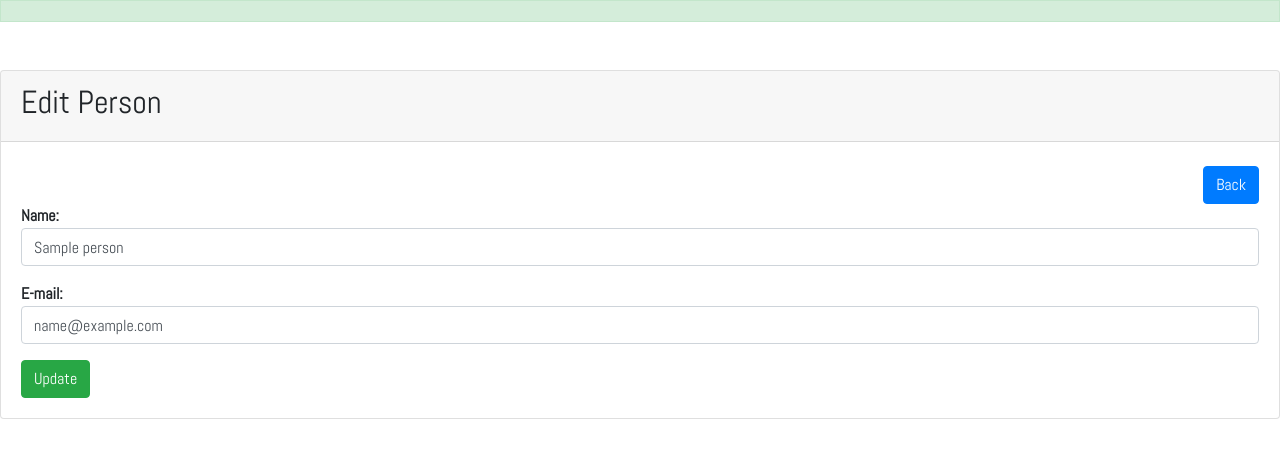
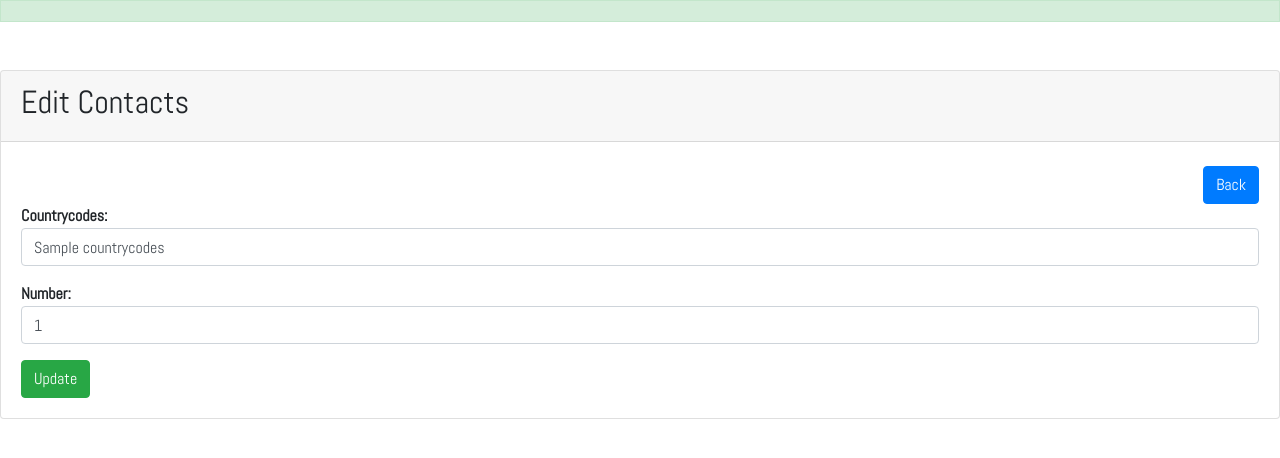
Before and after one commit to abelisio/recruitment, a Laravel app: template resources/views/contacts_edit.blade.php in a window 1280 px wide. Shown: the part 56-514 px from the top of the page. Run offline with Laravel 8, Linux system fonts and the light colour scheme; the template is opened without the code that fills it: most values are stand-ins (such as "Sample title", 1, 10 or a date in 2020).

Commit message:
4 commit

```diff
--- a/app/Http/Controllers/ContactController.php
+++ b/app/Http/Controllers/ContactController.php
@@ -49,7 +49,7 @@ class ContactController extends Controller
      */
     public function show(contact $contact)
     {
-        return view('contacts_show', [' 89'=>$contact]);
+        return view('contacts_show', ['contact'=>$contact]);
     }
 
     /**
@@ -59,7 +59,7 @@ class ContactController extends Controller
     {
         $contact = Contact::findOrFail($id);
 
-        return view('contact_edit', ['contact'=>$contact]);
+        return view('contacts_edit', ['contact'=>$contact]);
     }
 
     /**
@@ -74,7 +74,7 @@ class ContactController extends Controller
 
         $contact->update($request->all());
 
-        return redirect()->route('contact.index')
+        return redirect()->route('contacts.index')
                         ->with('success','User updated successfully');
     }
 
--- a/resources/views/contacts_edit.blade.php
+++ b/resources/views/contacts_edit.blade.php
@@ -10,37 +10,36 @@
 
 <div class="card mt-5">
     <div class="card-header">
-        <h2>Edit Person</h2>
+        <h2>Edit Contacts</h2>
     </div>
     <div class="card-body">
         <div class="row">
             <div class="col-lg-12 mt-1 mr-1">
                 <div class="float-right">
-                    <a class="btn btn-primary" href="{{ route('persons.index') }}"> Back</a>
+                    <a class="btn btn-primary" href="{{ route('contacts.index') }}"> Back</a>
                 </div>
             </div>
         </div>
-<form action="{{ route('persons.update', ['person' => $person->id] ) }}" method="POST">
+<form action="{{ route('contacts.update', ['contact' => $contact->id] ) }}" method="POST">
     @csrf
 
     <input type="hidden" name="_method" value="PUT">
     <div class="row">
         <div class="col-xs-12 col-sm-12 col-md-12">
             <div class="form-group">
-                <strong>Name:</strong>
-                <input type="text" name="name" value="{{$person->name}}" class="form-control">
+                <strong>Countrycodes:</strong>
+                <input type="text" name="countrycodes" value="{{$contact->countrycodes}}" class="form-control">
             </div>
         </div>
     </div>
     <div class="row">
         <div class="col-xs-12 col-sm-12 col-md-12">
             <div class="form-group">
-                <strong>E-mail:</strong>
-                <input type="text" name="email" value="{{$person->email}}" class="form-control">
+                <strong>Number:</strong>
+                <input type="text" name="number" value="{{$contact->number}}" class="form-control">
             </div>
         </div>
     </div>
-
     <button class="btn btn-success" type="submit">Update</button>
 </form>
 </div>
--- a/resources/views/contacts_show.blade.php
+++ b/resources/views/contacts_show.blade.php
@@ -7,7 +7,7 @@
     </div>
 </div>
 
-<form action="{{route('persons.destroy', ['person' => $person->id])}}" method="post">
+<form action="{{route('contacts.destroy', ['contact' => $contact->id])}}" method="post">
 @csrf
 <input type="hidden" name="_method" value="DELETE">
 
@@ -18,7 +18,7 @@
         </tr>
     </thead>
     <tr>
-        <th scope="row">{{ $person->name}}</th>
+        <th scope="row">{{ $contact->countrycodes}}</th>
 
     </tr>
 </tbody>
@@ -28,7 +28,7 @@
     <div class="row">
         <div class="col-lg-12 mt-1 mr-1">
             <div class="float-right">
-                <a class="btn btn-primary" href="{{ route('persons.index') }}"> Back</a>
+                <a class="btn btn-primary" href="{{ route('contacts.index') }}"> Back</a>
             </div>
         </div>
     </div>
```
